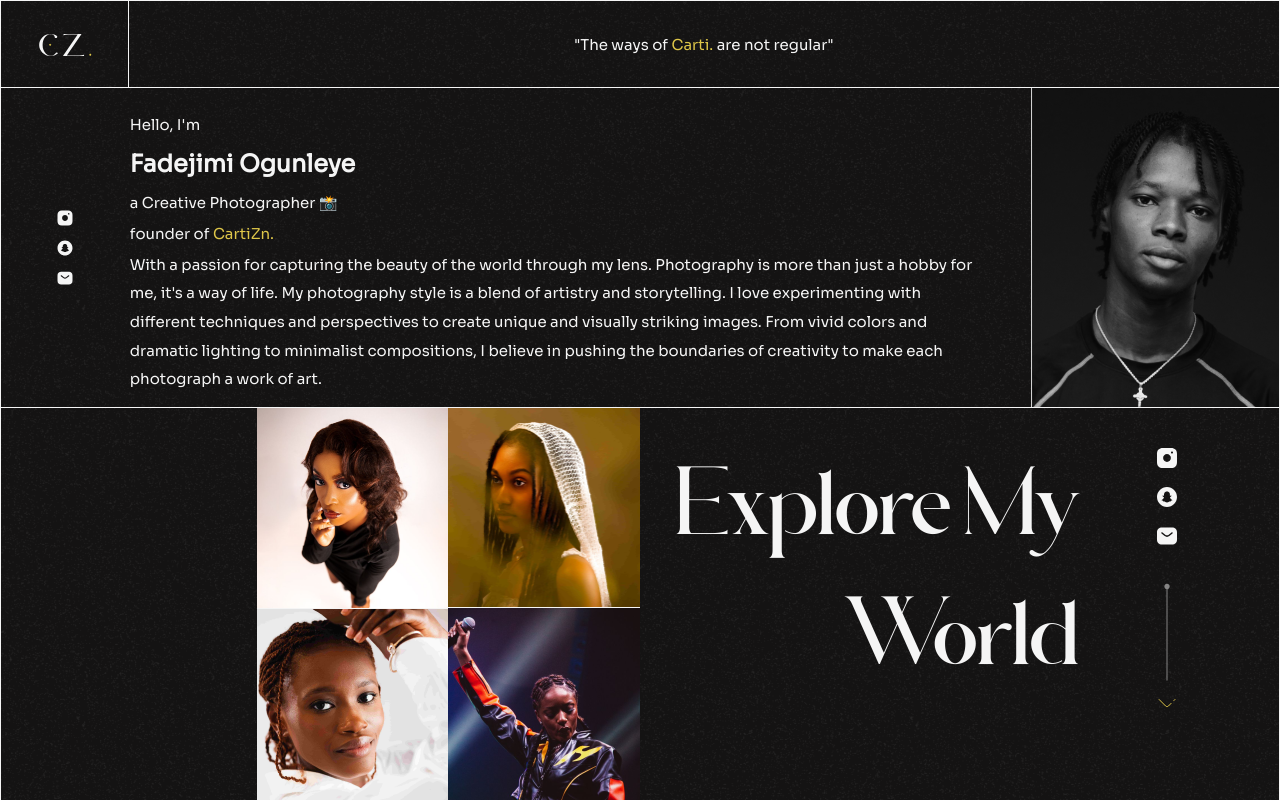
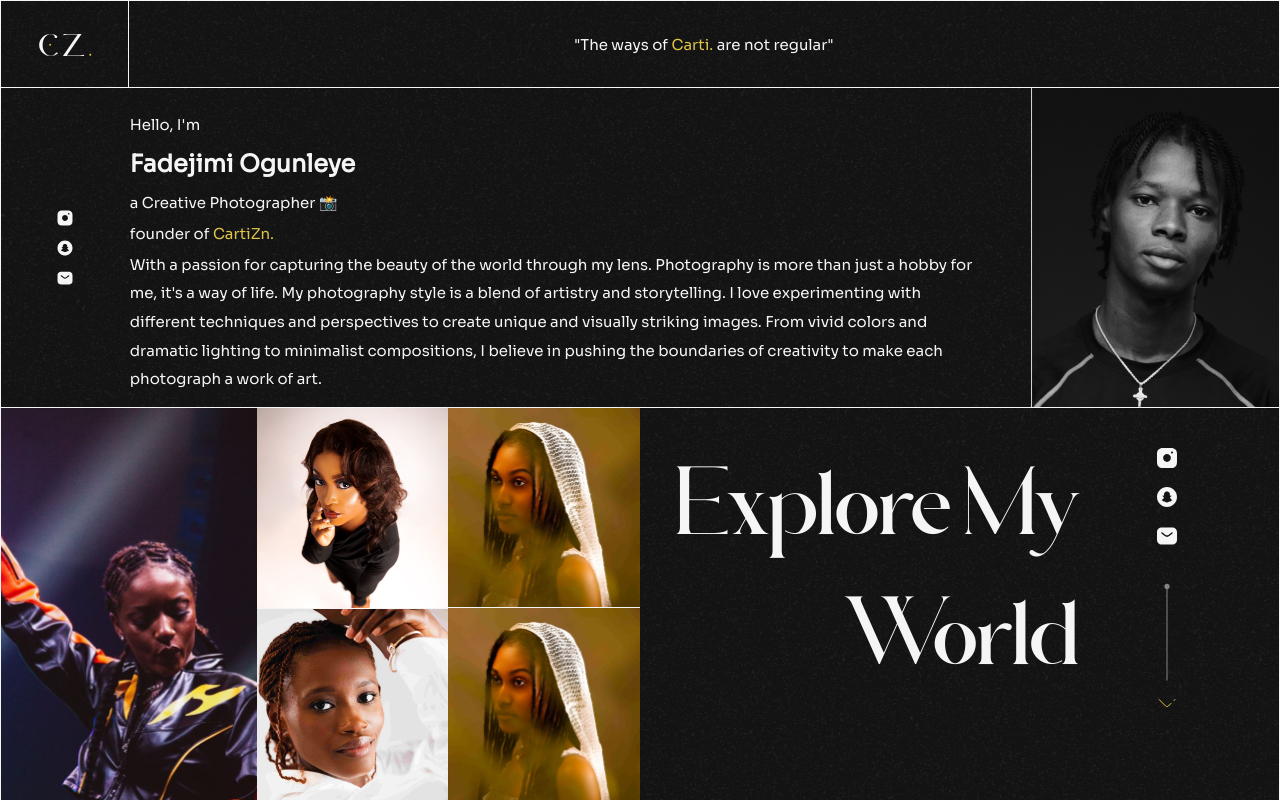
Before and after one commit to qgatssdev/cartizn, a React (Vite) app: page / in a window 1280 px wide. Built offline with nearby package versions, Linux system fonts and the light colour scheme.

Commit message:
new temporary changes

```diff
--- a/src/pages/home/index.tsx
+++ b/src/pages/home/index.tsx
@@ -1,12 +1,35 @@
 import Carousel from '../../components/carousel';
-import CrossfadeCarousel from '@notbaldrick/react-crossfade-carousel';
 import './styles.scss';
 
 const Home = () => {
-  const test = [
+  const imageContainerOne = [
     require('../../assets/ayra.png'),
     require('../../assets/rema.png'),
     require('../../assets/carti.png'),
+  ];
+
+  const imageContainerTwo = [
+    require('../../assets/girl1.png'),
+    require('../../assets/girl2.png'),
+    require('../../assets/girl3.png'),
+  ];
+
+  const imageContainerThree = [
+    require('../../assets/girl2.png'),
+    require('../../assets/girl3.png'),
+    require('../../assets/girl1.png'),
+  ];
+
+  const imageContainerFour = [
+    require('../../assets/girl3.png'),
+    require('../../assets/ayra.png'),
+    require('../../assets/rema.png'),
+  ];
+
+  const imageContainerFive = [
+    require('../../assets/girl2.png'),
+    require('../../assets/girl1.png'),
+    require('../../assets/girl3.png'),
   ];
 
   return (
@@ -58,29 +81,23 @@ const Home = () => {
         <div className='home_section'>
           <div className='section_one'>
             <div className='image_container_one'>
-              {/* <img src={require('../../assets/rema.png')} alt='' /> */}
-              {/* <Carousel images={test} /> */}
-              {/* <CrossfadeCarousel
-                interval={3000}
-                transition={2000}
-                images={test}
-              /> */}
+              <Carousel images={imageContainerOne} timeInterval={28000} />
             </div>
             <div className='image_container_two'>
               <div className='container_image_one'>
                 <div className='con_1'>
-                  <img src={require('../../assets/girl1.png')} alt='' />
+                  <Carousel images={imageContainerTwo} timeInterval={22000} />
                 </div>
                 <div className='con_2'>
-                  <img src={require('../../assets/girl2.png')} alt='' />
+                  <Carousel images={imageContainerThree} timeInterval={10000} />
                 </div>
               </div>
               <div className='container_image_two'>
                 <div className='con_3'>
-                  <img src={require('../../assets/girl3.png')} alt='' />
+                  <Carousel images={imageContainerFour} timeInterval={17000} />
                 </div>
                 <div className='con_4'>
-                  <img src={require('../../assets/ayra.png')} alt='' />
+                  <Carousel images={imageContainerFive} timeInterval={27000} />
                 </div>
               </div>
             </div>
--- a/src/pages/home/styles.scss
+++ b/src/pages/home/styles.scss
@@ -4,7 +4,6 @@
   .home_container {
     border-right: 1px solid #f5f5f5;
     border-left: 1px solid #f5f5f5;
-    // border-bottom: 1px solid #f5f5f5;
     height: 100%;
 
     .header_container {
```
